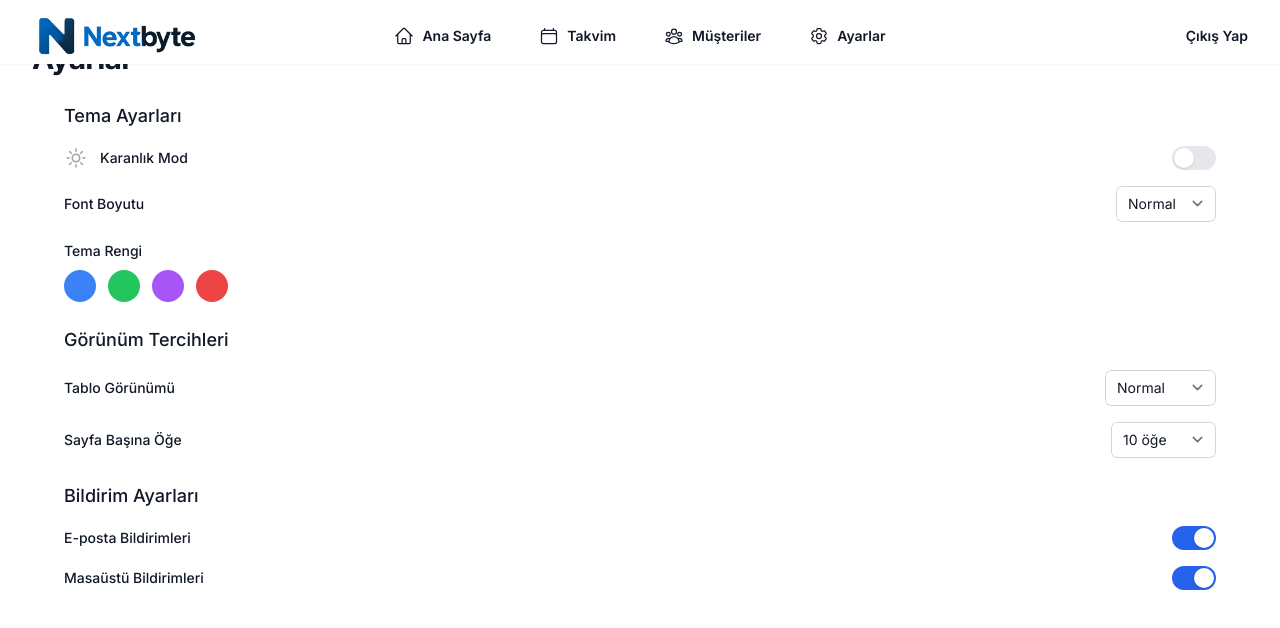
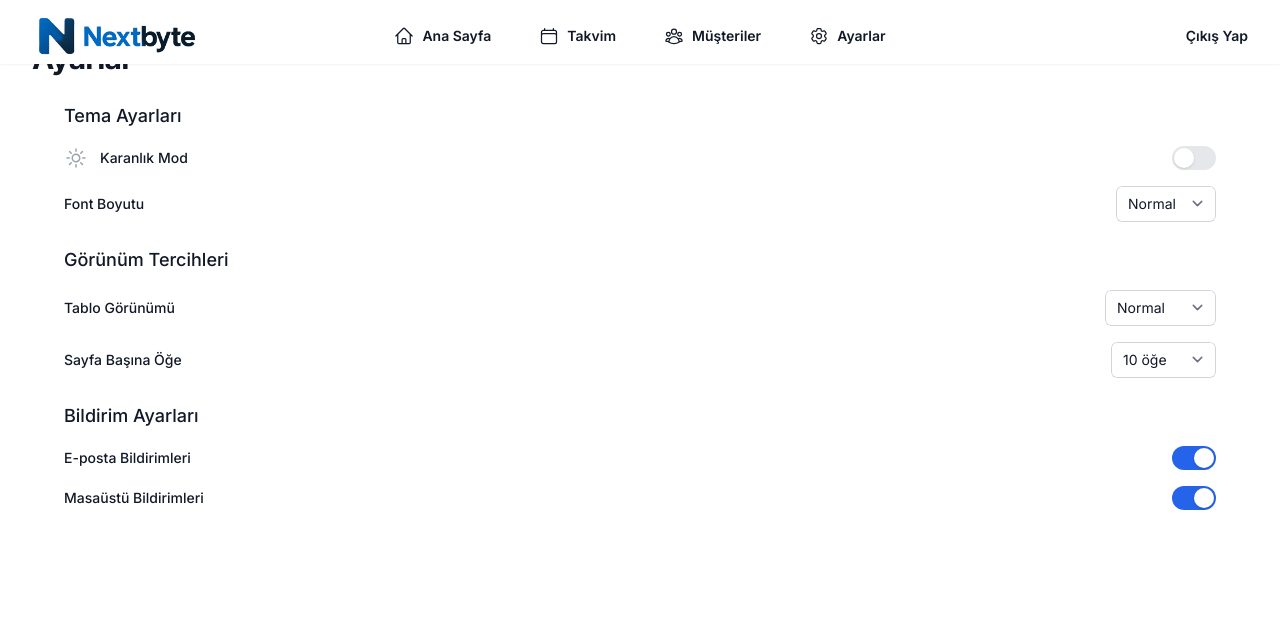
Before and after one commit to chewieem/dosyatakip, a Next.js app: page /dashboard/settings in a window 1280 px wide. Shown: the top 628 px of the page. Built offline with nearby package versions, Linux system fonts and the light colour scheme.

Commit message:
Tema Rengi kaldırıldı

```diff
--- a/src/components/Settings/SettingsPage.tsx
+++ b/src/components/Settings/SettingsPage.tsx
@@ -15,7 +15,7 @@ function classNames(...classes: string[]) {
 
 export default function SettingsPage({ darkMode, onDarkModeChange }: SettingsPageProps) {
   const [fontSize, setFontSize] = useState('normal'); // small, normal, large
-  const [accentColor, setAccentColor] = useState('blue'); // blue, green, purple, red
+
   const [tableDisplay, setTableDisplay] = useState('normal'); // compact, normal, comfortable
   const [itemsPerPage, setItemsPerPage] = useState('10'); // 10, 25, 50, 100
 
@@ -25,12 +25,7 @@ export default function SettingsPage({ darkMode, onDarkModeChange }: SettingsPag
     { value: 'large', label: 'Büyük' }
   ];
 
-  const accentColors = [
-    { value: 'blue', label: 'Mavi', class: 'bg-blue-500' },
-    { value: 'green', label: 'Yeşil', class: 'bg-green-500' },
-    { value: 'purple', label: 'Mor', class: 'bg-purple-500' },
-    { value: 'red', label: 'Kırmızı', class: 'bg-red-500' }
-  ];
+
 
   const tableDisplayOptions = [
     { value: 'compact', label: 'Kompakt' },
@@ -97,25 +92,7 @@ export default function SettingsPage({ darkMode, onDarkModeChange }: SettingsPag
               </select>
             </div>
 
-            {/* Tema Rengi */}
-            <div>
-              <span className="text-sm font-medium text-gray-900 dark:text-white">Tema Rengi</span>
-              <div className="mt-2 flex items-center space-x-3">
-                {accentColors.map((color) => (
-                  <button
-                    key={color.value}
-                    type="button"
-                    className={classNames(
-                      color.class,
-                      'h-8 w-8 rounded-full ring-2 ring-transparent',
-                      accentColor === color.value ? 'ring-2 ring-offset-2' : ''
-                    )}
-                    onClick={() => setAccentColor(color.value)}
-                    title={color.label}
-                  />
-                ))}
-              </div>
-            </div>
+
           </div>
         </div>
 
```
